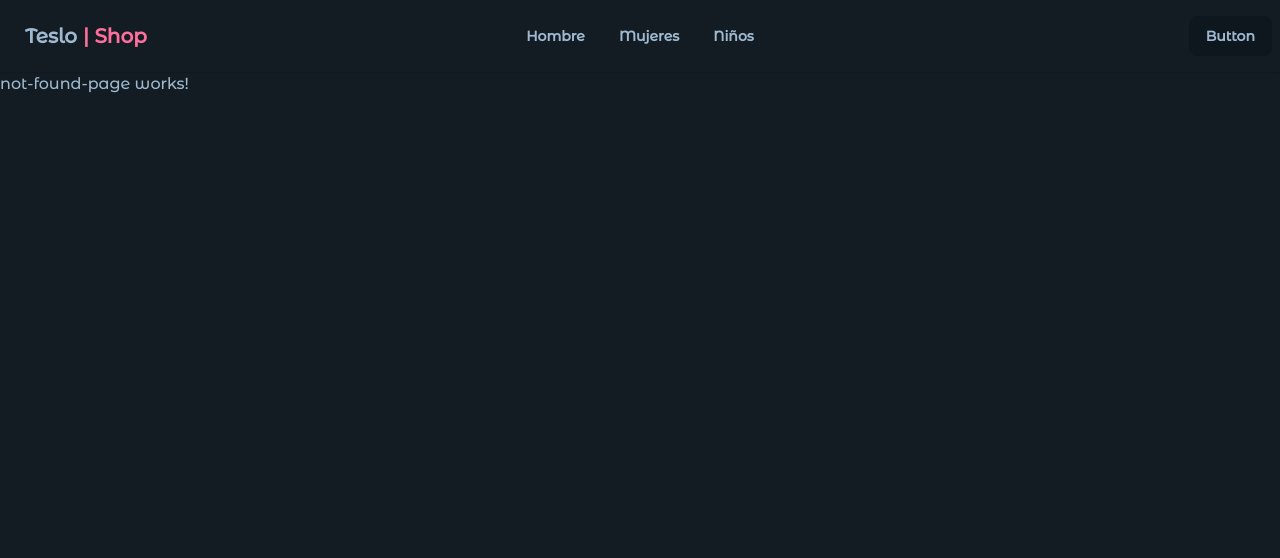
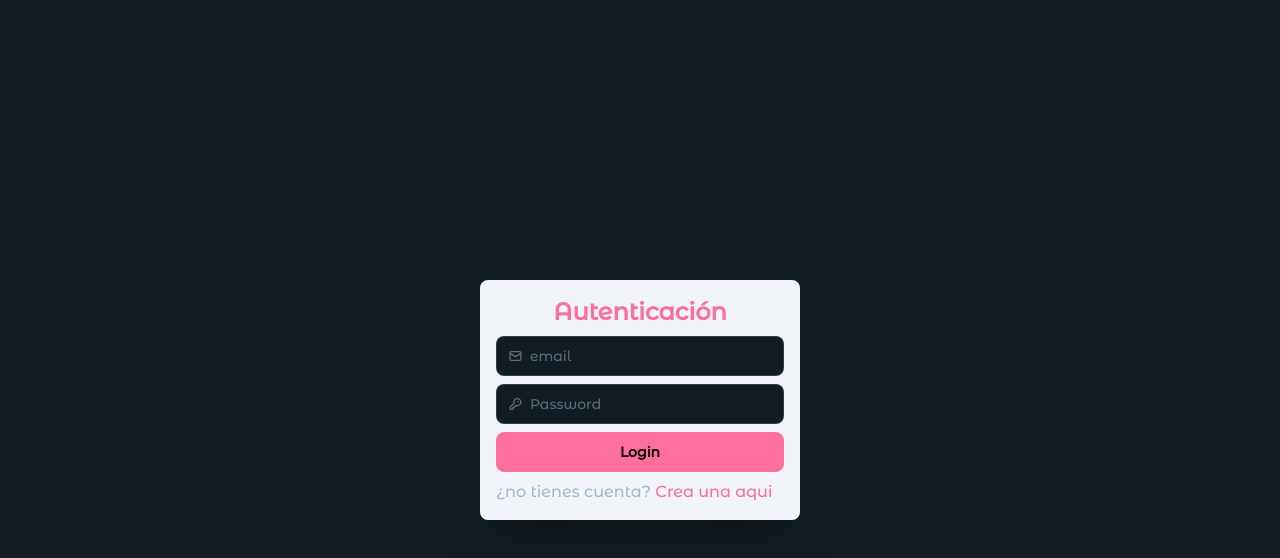
Before and after one commit to KumoruCode/tesloshop, an Angular app: page /auth/login in a window 1280 px wide. Shown: the top 558 px of the page. Built offline with nearby package versions, Linux system fonts and the light colour scheme.

Commit message:
implementando servicio de autenticación

```diff
--- a/src/app/app.routes.ts
+++ b/src/app/app.routes.ts
@@ -1,6 +1,12 @@
 import { Routes } from '@angular/router';
 
 export const routes: Routes = [
+  {
+    path: 'auth',
+    loadChildren: () => import('./auth/auth.routes'),
+    // TODO: Guards
+  },
+
 
   {
     path: '',
--- /dev/null
+++ b/src/app/auth/auth.routes.ts
@@ -0,0 +1,27 @@
+import { Route, Routes } from "@angular/router";
+import { AuthLayoutComponent } from "./layout/auth-layout.component";
+import { LoginPageComponent } from "./pages/login-page/login-page.component";
+import { RegisterPageComponent } from "./pages/register-page/register-page.component";
+
+export const authRoutes: Routes = [
+  {
+    path:'',
+    component: AuthLayoutComponent,
+    children:[
+      {
+        path: 'login',
+        component: LoginPageComponent,
+      },
+      {
+        path: 'register',
+        component: RegisterPageComponent,
+      },
+      {
+        path: '**',
+        redirectTo: 'login',
+      }
+    ]
+  }
+];
+
+export default authRoutes;
--- /dev/null
+++ b/src/app/auth/layout/auth-layout.component.html
@@ -0,0 +1,5 @@
+<div class="flex items-center justify-center min-h-screen">
+  <div class="w-full max-w-xs bg-slate-100 shadow-2xl rounded-lg p-4">
+    <h1 class="text-2xl font-montserrat font-bold text-secondary text-center mb-2">Autenticación</h1>
+      <router-outlet></router-outlet>
+  </div>
--- /dev/null
+++ b/src/app/auth/pages/login-page/login-page.component.html
@@ -0,0 +1,45 @@
+
+<form [formGroup]="loginForm" (ngSubmit)="onSubmit()" class="flex flex-col gap-2">
+  <label class="input validator">
+    <svg class="h-[1em] opacity-50" xmlns="http://www.w3.org/2000/svg" viewBox="0 0 24 24">
+      <g stroke-linejoin="round" stroke-linecap="round" stroke-width="2.5" fill="none" stroke="currentColor">
+        <rect width="20" height="16" x="2" y="4" rx="2"></rect>
+        <path d="m22 7-8.97 5.7a1.94 1.94 0 0 1-2.06 0L2 7"></path>
+      </g>
+    </svg>
+    <input type="email" placeholder="email" required formControlName="email" />
+  </label>
+  <div class="validator-hint hidden">Enter valid email address</div>
+
+  <label class="input validator">
+    <svg class="h-[1em] opacity-50" xmlns="http://www.w3.org/2000/svg" viewBox="0 0 24 24">
+      <g stroke-linejoin="round" stroke-linecap="round" stroke-width="2.5" fill="none" stroke="currentColor">
+        <path
+          d="M2.586 17.414A2 2 0 0 0 2 18.828V21a1 1 0 0 0 1 1h3a1 1 0 0 0 1-1v-1a1 1 0 0 1 1-1h1a1 1 0 0 0 1-1v-1a1 1 0 0 1 1-1h.172a2 2 0 0 0 1.414-.586l.814-.814a6.5 6.5 0 1 0-4-4z">
+        </path>
+        <circle cx="16.5" cy="7.5" r=".5" fill="currentColor"></circle>
+      </g>
+    </svg>
+    <input type="password" required placeholder="Password" minlength="6" pattern="(?=.*\d)(?=.*[a-z])(?=.*[A-Z]).{6,}"
+      title="Must be more than 6 characters, including number, lowercase letter, uppercase letter"
+      formControlName="password" />
+  </label>
+  <button type="submit" class="btn btn-secondary">
+    Login
+  </button>
+  @if(hasError()){
+  <div role="alert" class="alert alert-error animate-fadeIn fixed bottom-5 right-5 w-52">
+    <svg xmlns="http://www.w3.org/2000/svg" class="h-6 w-6 shrink-0 stroke-current" fill="none" viewBox="0 0 24 24">
+      <path stroke-linecap="round" stroke-linejoin="round" stroke-width="2"
+        d="M10 14l2-2m0 0l2-2m-2 2l-2-2m2 2l2 2m7-2a9 9 0 11-18 0 9 9 0 0118 0z" />
+    </svg>
+    <span>Por favor, verifica la información</span>
+  </div>
+  }
+  <p>
+    ¿no tienes cuenta?
+    <a routerLink="/auth/register" class="text-secondary"> Crea una aqui </a>
+  </p>
+</form>
+<div>
+</div>
--- /dev/null
+++ b/src/app/auth/pages/login-page/login-page.component.ts
@@ -0,0 +1,34 @@
+import { Component, inject, signal } from '@angular/core';
+import { RouterLink } from '@angular/router';
+import { FormBuilder, ReactiveFormsModule, Validators } from '@angular/forms';
+import { JsonPipe } from '@angular/common';
+@Component({
+  selector: 'app-login-page',
+  imports: [RouterLink, ReactiveFormsModule, JsonPipe],
+  templateUrl: './login-page.component.html',
+  styleUrl: './login-page.component.css',
+})
+export class LoginPageComponent {
+  fb = inject(FormBuilder);
+  hasError = signal(false);
+  isPosting = signal(false);
+
+  loginForm = this.fb.group({
+    email: ['', [Validators.required, Validators.email]],
+    password: ['', [Validators.required, Validators.minLength(6)]],
+  });
+
+  onSubmit() {
+    if (this.loginForm.invalid) {
+      this.hasError.set(true);
+      setTimeout(() => {
+        this.hasError.set(false);
+      }, 2000);
+      return;
+    }
+
+    const {email = '', password = ''} = this.loginForm.value;
+
+    console.log({email, password})
+  }
+}
--- /dev/null
+++ b/src/app/auth/pages/register-page/register-page.component.html
@@ -0,0 +1 @@
+<p>register-page works!</p>
--- /dev/null
+++ b/src/app/auth/services/auth.service.ts
@@ -0,0 +1,29 @@
+import { HttpClient } from '@angular/common/http';
+import { computed, inject, Injectable, signal } from '@angular/core';
+import { User } from '@auth/interfaces/user.interface';
+
+type AuthStatus = 'checking' | 'authentiucated' | 'not-authenticated';
+
+@Injectable({
+  providedIn: 'root',
+})
+export class AuthService {
+  private _authStatus = signal<AuthStatus>('checking');
+  private _user = signal<User | null>(null);
+  private _token = signal<string | null>(null);
+
+  private http = inject(HttpClient);
+
+  authStatus = computed(() => {
+    if (this._authStatus() == 'checking') return 'checking';
+
+    if (this._user()) {
+      return 'authenticated';
+    }
+    return 'not-authenticated';
+  });
+
+
+  user = computed<User|null>(() => this._user());
+  token = computed(this._token);
+}
```
Also changed, not shown: src/app/auth/layout/auth-layout.component.ts (added, +11 -0 lines), src/app/auth/pages/register-page/register-page.component.ts (added, +11 -0 lines), src/app/auth/pages/login-page/login-page.component.css (added), src/app/auth/pages/register-page/register-page.component.css (added).
